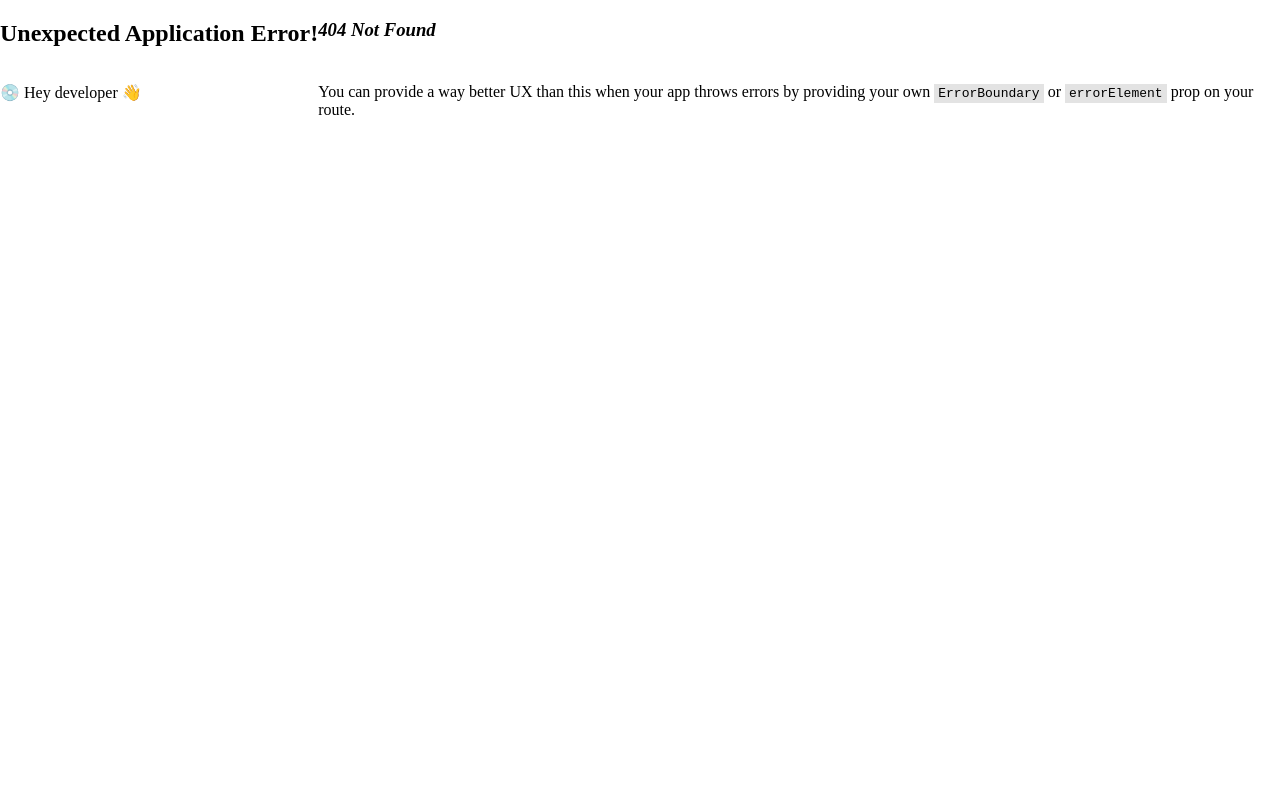
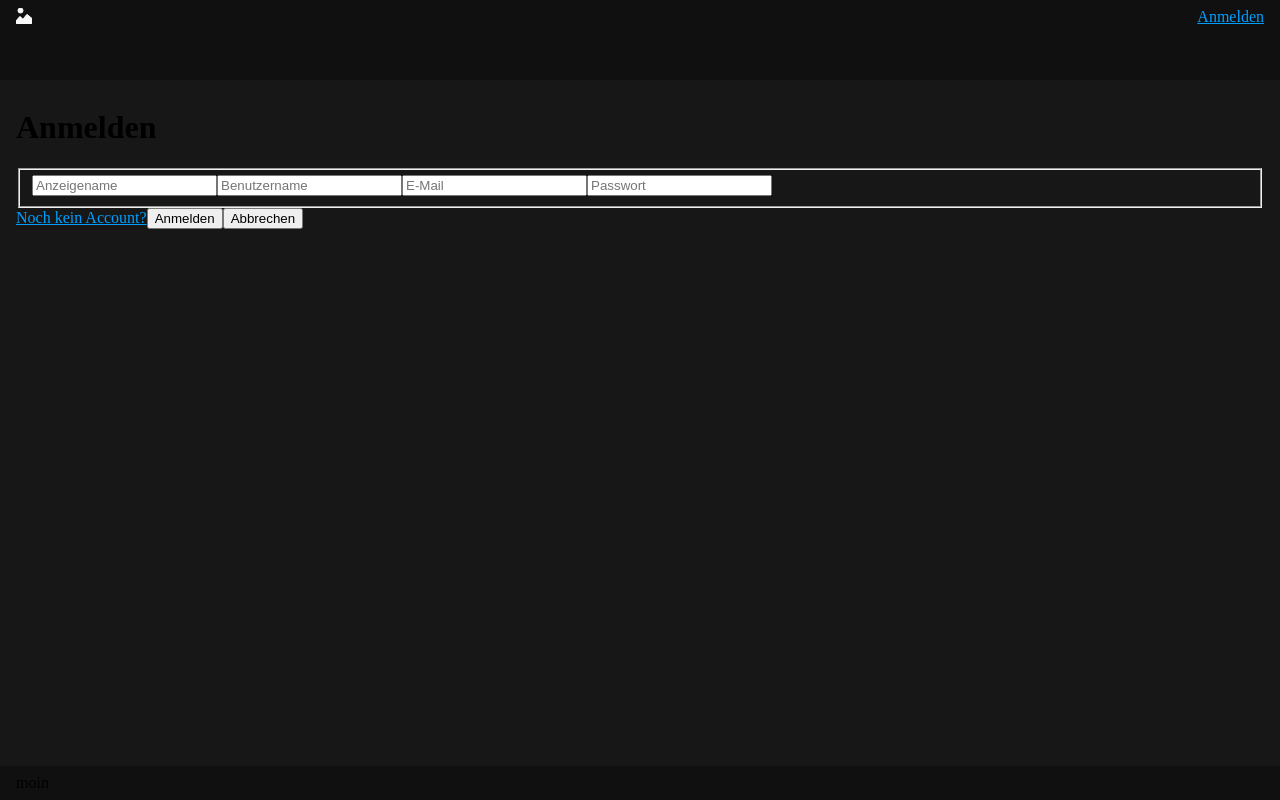
Before and after one commit to TSCOfficial/whatsapp-community, a React (Vite) app: page /auth/signin in a window 1280 px wide. Before the commit this address had no page. Built offline with nearby package versions, Linux system fonts and the light colour scheme.

Commit message:
Adding signin function

```diff
--- a/src/components/AuthForm.jsx
+++ /dev/null
@@ -1,13 +0,0 @@
-import { Form } from "react-router";
-
-export default function AuthForm() {
-    return (
-        <Form>
-            <input
-            type="text"
-            name="username"
-            placeholder="Username"
-            />
-        </Form>
-    )
-}
--- a/src/components/Button.jsx
+++ b/src/components/Button.jsx
@@ -1,6 +1,6 @@
-export default function Button({children, onClick}) {
+export default function Button({children, onClick, ...props}) {
     return (
-        <button onClick={onClick}>
+        <button onClick={onClick} {...props}>
             {children}
         </button>
     )
--- /dev/null
+++ b/src/components/SigninForm.jsx
@@ -0,0 +1,36 @@
+import { Form } from "react-router";
+import LinkButton from "./LinkButton";
+import Button from "./Button";
+
+export default function SigninForm({errors = {}, onCancel}) {
+    return (
+        <Form method="post" noValidate>
+            <fieldset>
+                <input
+                type="text"
+                name="displayname"
+                placeholder="Anzeigename"
+                />
+                <input
+                type="text"
+                name="username"
+                placeholder="Benutzername"
+                />
+                <input
+                type="email"
+                name="email"
+                placeholder="E-Mail"
+                />
+                <input
+                type="password"
+                name="password"
+                placeholder="Passwort"
+                />
+            </fieldset>
+            <LinkButton to="/auth/signup">Noch kein Account?</LinkButton>
+
+            <Button type="submit">Anmelden</Button>
+            <Button onClick={onCancel}>Abbrechen</Button>
+        </Form>
+    )
+}
--- /dev/null
+++ b/src/lib/validateAuth.js
@@ -0,0 +1,40 @@
+export default function validateAuth(user) {
+
+    const errors = {
+        displayname: "",
+        username: "",
+        email: "",
+        password: "",
+    }
+
+    let isValid = true
+
+    const regexEmail = ".*@.*"
+
+    console.log(user)
+
+    if (user.username?.trim().length === 0) {
+        errors.username = "Anzeigenamen ist ein Pflichtfeld"
+        isValid = false
+    }
+
+    if (user.username?.trim().length === 0) {
+        errors.username = "Benutzername ist ein Pflichtfeld"
+        isValid = false
+    }
+
+    if (user.email.trim().length === 0) {
+        errors.email = "E-Mail ist ein Pflichtfeld"
+        isValid = false
+    } else if (!user.email.trim().match(regexEmail)) {
+        errors.email = "E-Mail ist invalid"
+        isValid = false
+    }
+
+    if (user.password.length < 8) {
+        errors.password = "Das Passwort muss mindestens 8 zeichen enthalten"
+        isValid = false
+    }
+
+    return { errors, isValid }
+}
--- a/src/main.jsx
+++ b/src/main.jsx
@@ -5,6 +5,7 @@ import './index.css'
 import App from './App.jsx'
 import HomeRoute from './routes/HomeRoute.jsx'
 import SigninRoute from './routes/SigninRoute.jsx';
+import SignupRoute from './routes/SignupRoute.jsx';
 
 const router = createBrowserRouter([
     {
@@ -16,8 +17,11 @@ const router = createBrowserRouter([
                 element: <HomeRoute/>
             },
             {
-              path: '/signin',
+              path: '/auth/signin',
               element: <SigninRoute/>
+            }, {
+              path: '/auth/signup',
+              element: <SignupRoute/>
             }
         ]
     }
--- a/src/routes/SigninRoute.jsx
+++ b/src/routes/SigninRoute.jsx
@@ -1,9 +1,20 @@
-import AuthForm from "../components/AuthForm";
+import SigninForm from "../components/SigninForm";
+import validateAuth from "../lib/validateAuth";
 
+async function clientAction({request}) {
+    const formData = await request.formData()
+    const user = Object-fromEntries(formData)
+
+    const {errors, isValid} = validateAuth(user)
+    if (!isValid) {
+        return errors // returns errors to form when pressing submit
+    }
+}
 export default function SigninRoute(){
     return (
         <>
-        <AuthForm/>
+        <h1>Anmelden</h1>
+        <SigninForm/>
         </>
     )
 }
--- /dev/null
+++ b/src/routes/SignupRoute.jsx
@@ -0,0 +1,10 @@
+import SigninForm from "../components/SigninForm";
+
+export default function SigninRoute(){
+    return (
+        <>
+        <h1>Registrieren</h1>
+        <SigninForm/>
+        </>
+    )
+}
```
